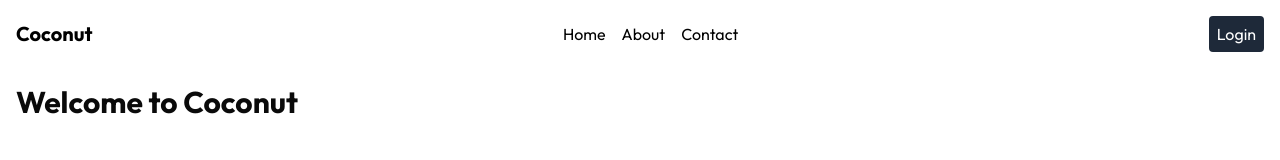
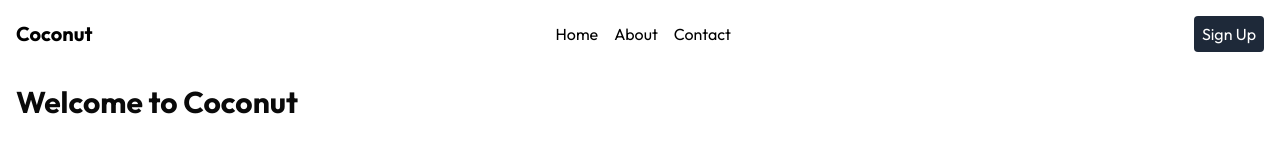
Before and after one commit to JunaidAhammedU/new-coconut, a Next.js app: page / in a window 1280 px wide. Shown: the top 160 px of the page. Built offline with nearby package versions, Linux system fonts and the light colour scheme.

Commit message:
refactor: update login link to sign-up in header component

```diff
--- a/components/common/Header.tsx
+++ b/components/common/Header.tsx
@@ -19,8 +19,8 @@ export default function Header() {
           </Link>
         </div>
         <div className="space-x-4 text-white bg-gray-800 py-1.5 px-2 rounded">
-          <Link href="/login">
-            Login
+          <Link href="/sign-up">
+            Sign Up
           </Link>
         </div>
       </nav>
```
